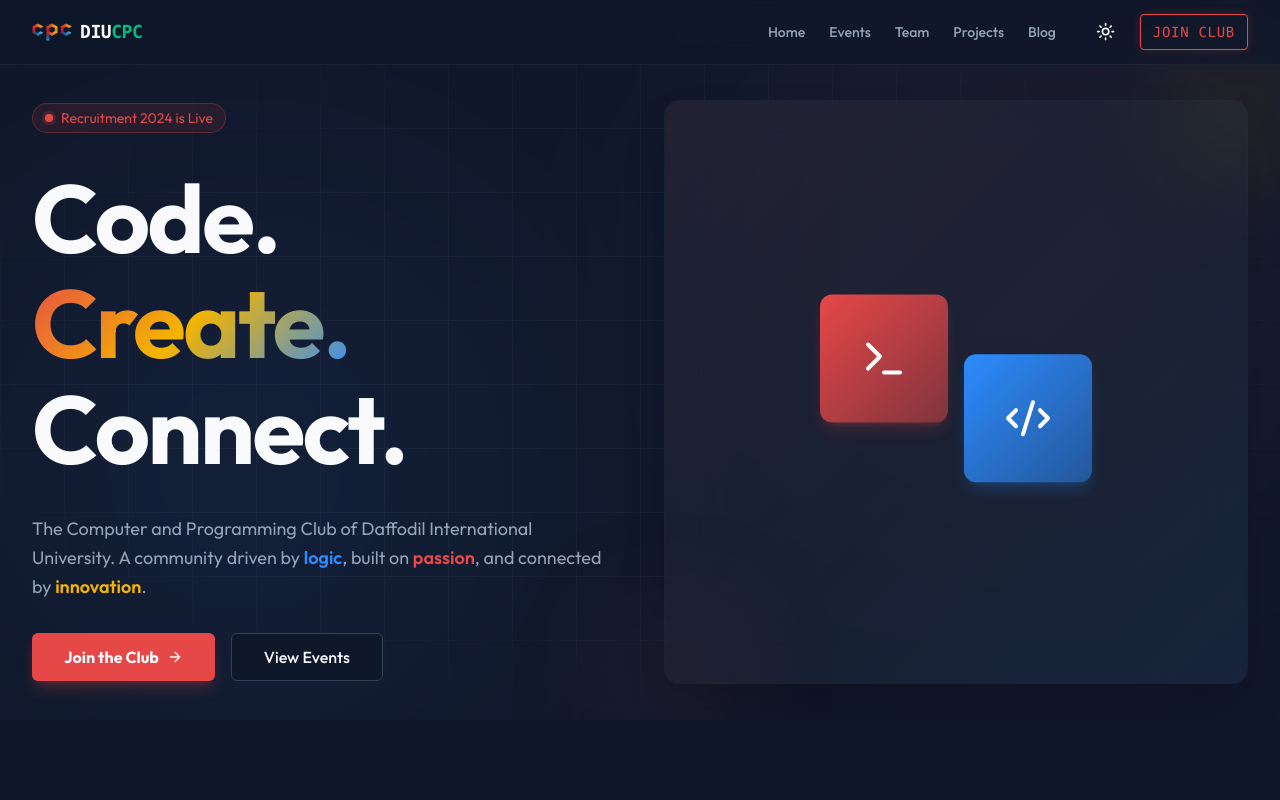
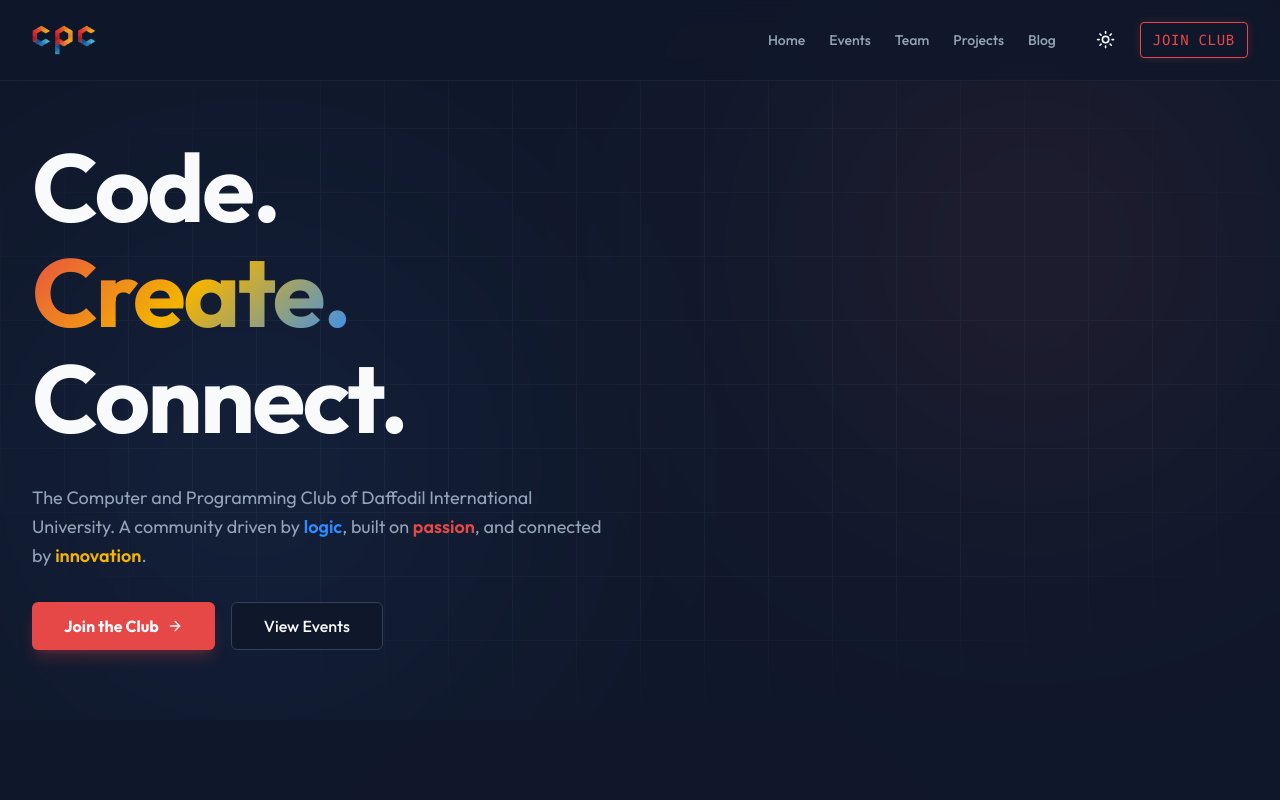
Before and after one commit to darklight9911/cpc-frontend, a Next.js app: page / in a window 1280 px wide. Shown: the top 800 px of the page. Built offline with nearby package versions, Linux system fonts and the light colour scheme.

Commit message:
feat: Refine UI by removing navbar text branding, simplifying hero visuals, and updating leaderboard placeholder data.

```diff
--- a/src/components/home/hero.tsx
+++ b/src/components/home/hero.tsx
@@ -23,13 +23,7 @@ export const Hero = () => {
                     transition={{ duration: 0.8 }}
                     className="space-y-8"
                 >
-                    <div className="inline-flex items-center space-x-2 rounded-full border border-primary/30 bg-primary/10 px-3 py-1 text-sm text-primary">
-                        <span className="relative flex h-2 w-2">
-                            <span className="animate-ping absolute inline-flex h-full w-full rounded-full bg-primary opacity-75"></span>
-                            <span className="relative inline-flex rounded-full h-2 w-2 bg-primary"></span>
-                        </span>
-                        <span>Recruitment 2024 is Live</span>
-                    </div>
+
 
                     <h1 className="text-6xl lg:text-8xl font-bold tracking-tight text-foreground leading-[1.1] font-heading">
                         Code. <br />
@@ -57,41 +51,7 @@ export const Hero = () => {
                 </motion.div>
 
                 {/* Hero Visual - Tech Geometry */}
-                <motion.div
-                    initial={{ opacity: 0, scale: 0.9 }}
-                    animate={{ opacity: 1, scale: 1 }}
-                    transition={{ duration: 0.8, delay: 0.2 }}
-                    className="relative hidden lg:block"
-                >
-                    <div className="relative z-10 transform hover:scale-[1.02] transition-transform duration-500">
-                        {/* Abstract Tech Visual */}
-                        <div className="relative rounded-2xl border border-border/10 bg-card/50 backdrop-blur-xl p-8 shadow-2xl overflow-hidden aspect-square flex items-center justify-center group">
-                            <div className="absolute inset-0 bg-gradient-to-br from-primary/10 via-transparent to-secondary/10 opacity-50" />
 
-                            {/* Animated Hexagon Grid */}
-                            <div className="grid grid-cols-2 gap-4 relative z-20">
-                                <motion.div
-                                    animate={{ y: [0, -10, 0] }}
-                                    transition={{ repeat: Infinity, duration: 4, ease: "easeInOut" }}
-                                    className="w-32 h-32 rounded-xl bg-gradient-to-br from-primary to-primary/50 flex items-center justify-center shadow-lg shadow-primary/20"
-                                >
-                                    <Terminal className="h-12 w-12 text-white" />
-                                </motion.div>
-                                <motion.div
-                                    animate={{ y: [0, 10, 0] }}
-                                    transition={{ repeat: Infinity, duration: 5, ease: "easeInOut", delay: 0.5 }}
-                                    className="w-32 h-32 rounded-xl bg-gradient-to-br from-secondary to-secondary/50 flex items-center justify-center shadow-lg shadow-secondary/20 mt-12"
-                                >
-                                    <Code2 className="h-12 w-12 text-white" />
-                                </motion.div>
-                            </div>
-                        </div>
-
-                        {/* Floating elements */}
-                        <div className="absolute -top-10 -right-10 w-24 h-24 bg-accent/20 rounded-full blur-3xl animate-pulse" />
-                        <div className="absolute -bottom-10 -left-10 w-24 h-24 bg-primary/20 rounded-full blur-3xl animate-pulse delay-700" />
-                    </div>
-                </motion.div>
             </Container>
         </section>
     );
--- a/src/components/home/leaderboard.tsx
+++ b/src/components/home/leaderboard.tsx
@@ -4,11 +4,11 @@ import { Container } from "@/components/ui/container";
 import { Trophy, Code, Star, Flame } from "lucide-react";
 
 const leaderboardData = [
-    { rank: 1, name: "Saifur Rahman", handle: "saif_71", score: 2850, solved: 450, avatar: "https://api.dicebear.com/7.x/avataaars/svg?seed=Saif" },
-    { rank: 2, name: "Abdullah Al Mamun", handle: "mamun_code", score: 2720, solved: 412, avatar: "https://api.dicebear.com/7.x/avataaars/svg?seed=Mamun" },
-    { rank: 3, name: "Jannatul Ferdous", handle: "jannat_dev", score: 2680, solved: 398, avatar: "https://api.dicebear.com/7.x/avataaars/svg?seed=Jannat" },
-    { rank: 4, name: "Tanvir Hasan", handle: "tanvir_pro", score: 2540, solved: 365, avatar: "https://api.dicebear.com/7.x/avataaars/svg?seed=Tanvir" },
-    { rank: 5, name: "Nusrat Jahan", handle: "nusrat_x", score: 2490, solved: 340, avatar: "https://api.dicebear.com/7.x/avataaars/svg?seed=Nusrat" },
+    { rank: 1, name: "Alexandra Chen", handle: "alex_code", score: 2850, solved: 450, avatar: "https://api.dicebear.com/7.x/avataaars/svg?seed=Alex" },
+    { rank: 2, name: "Marcus Johnson", handle: "marcus_j", score: 2720, solved: 412, avatar: "https://api.dicebear.com/7.x/avataaars/svg?seed=Marcus" },
+    { rank: 3, name: "Sarah Miller", handle: "sarah_dev", score: 2680, solved: 398, avatar: "https://api.dicebear.com/7.x/avataaars/svg?seed=Sarah" },
+    { rank: 4, name: "Dmitry Petrov", handle: "dmitry_v", score: 2540, solved: 365, avatar: "https://api.dicebear.com/7.x/avataaars/svg?seed=Dmitry" },
+    { rank: 5, name: "Emily Watson", handle: "emily_w", score: 2490, solved: 340, avatar: "https://api.dicebear.com/7.x/avataaars/svg?seed=Emily" },
 ];
 
 export const Leaderboard = () => {
--- a/src/components/layout/navbar.tsx
+++ b/src/components/layout/navbar.tsx
@@ -37,20 +37,18 @@ export const Navbar = () => {
                 scrolled ? "bg-background/80 backdrop-blur-md" : "bg-background/70 backdrop-blur-md"
             )}
         >
-            <Container className="flex h-16 items-center justify-between">
-                <Link href="/" className="flex items-center space-x-2 group">
-                    <div className="relative flex h-10 w-10 items-center justify-center">
+            <Container className="flex h-16 md:h-20 items-center justify-between">
+                <Link href="/" className="flex items-center group">
+                    <div className="relative flex h-12 w-12 md:h-16 md:w-16 items-center justify-center">
                         <Image
                             src="/cpc-logo.png"
                             alt="CPC Logo"
-                            width={40}
-                            height={40}
-                            className="object-contain"
+                            width={64}
+                            height={64}
+                            className="object-contain transition-transform duration-300 group-hover:scale-105"
+                            priority
                         />
                     </div>
-                    <span className="font-mono font-bold text-lg tracking-tight">
-                        DIU<span className="text-emerald-500">CPC</span>
-                    </span>
                 </Link>
 
                 {/* Desktop Menu */}
```
